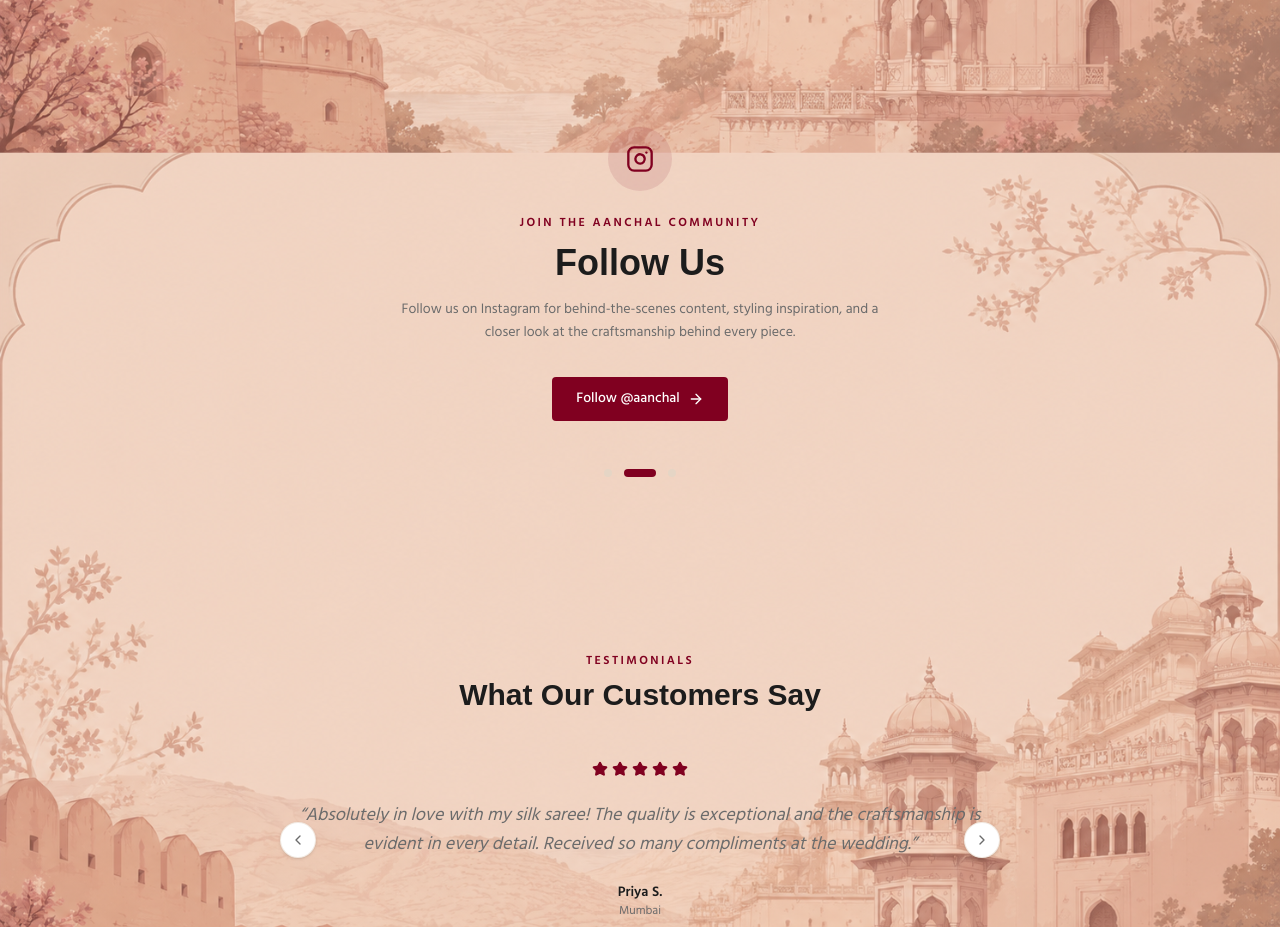
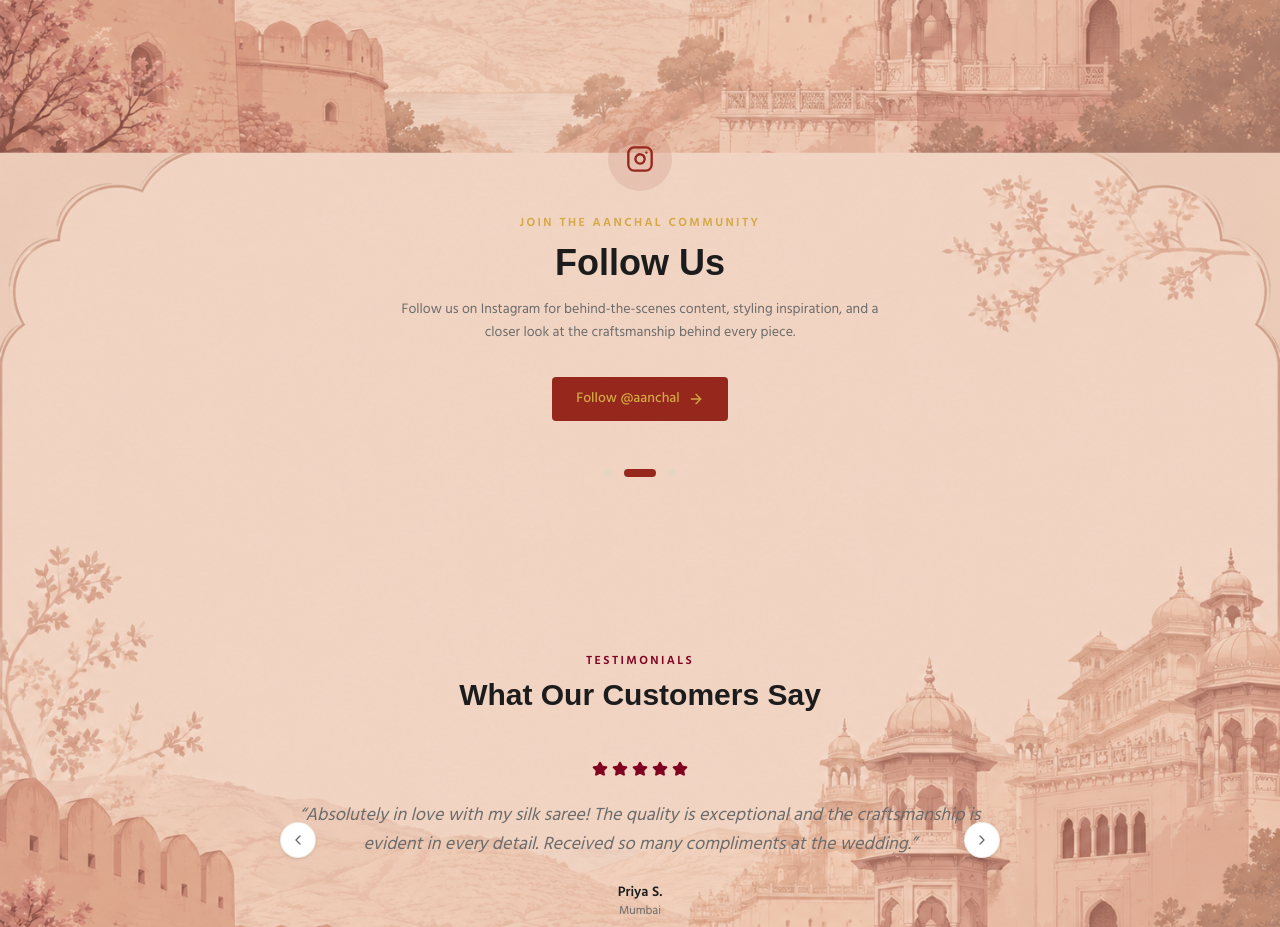
Before and after one commit to aanchaalin-cloud/Aanchal, a Next.js app: page / in a window 1280 px wide. Shown: the part 2560-3487 px from the top of the page. Built offline with nearby package versions, Linux system fonts and the light colour scheme; no server answers; a web font is replaced by a local one.

Commit message:
TextSlideshow: mehroon and gold color scheme

```diff
--- a/src/components/home/TextSlideshow.tsx
+++ b/src/components/home/TextSlideshow.tsx
@@ -51,10 +51,10 @@ export function TextSlideshow() {
             }`}
           >
             <div className="text-center">
-              <div className="mx-auto flex h-16 w-16 items-center justify-center rounded-full bg-[#800020]/10">
-                <slide.icon className="h-7 w-7 text-[#800020]" />
+              <div className="mx-auto flex h-16 w-16 items-center justify-center rounded-full bg-[#95271D]/10">
+                <slide.icon className="h-7 w-7 text-[#95271D]" />
               </div>
-              <p className="mt-6 text-xs font-semibold uppercase tracking-[0.2em] text-[#800020]">
+              <p className="mt-6 text-xs font-semibold uppercase tracking-[0.2em] text-[#D4A843]">
                 {slide.subtitle}
               </p>
               <h2 className="mt-3 font-serif text-3xl font-semibold text-[#1C1C1C] sm:text-4xl">
@@ -66,7 +66,7 @@ export function TextSlideshow() {
               <div className="mt-8">
                 <Link
                   href={slide.action.href}
-                  className="inline-flex items-center gap-2 rounded bg-[#800020] px-6 py-3 text-sm font-medium text-white hover:bg-[#66001A] transition-colors"
+                  className="inline-flex items-center gap-2 rounded bg-[#95271D] px-6 py-3 text-sm font-medium text-[#D4A843] hover:bg-[#7A1F17] transition-colors"
                 >
                   {slide.action.label}
                   <ArrowRight className="h-4 w-4" />
@@ -83,7 +83,7 @@ export function TextSlideshow() {
               type="button"
               onClick={() => setCurrent(idx)}
               className={`h-2 rounded-full transition-all ${
-                idx === current ? "w-8 bg-[#800020]" : "w-2 bg-[#E5D5C5]"
+                idx === current ? "w-8 bg-[#95271D]" : "w-2 bg-[#E5D5C5]"
               }`}
               aria-label={`Go to slide ${idx + 1}`}
             />
```
